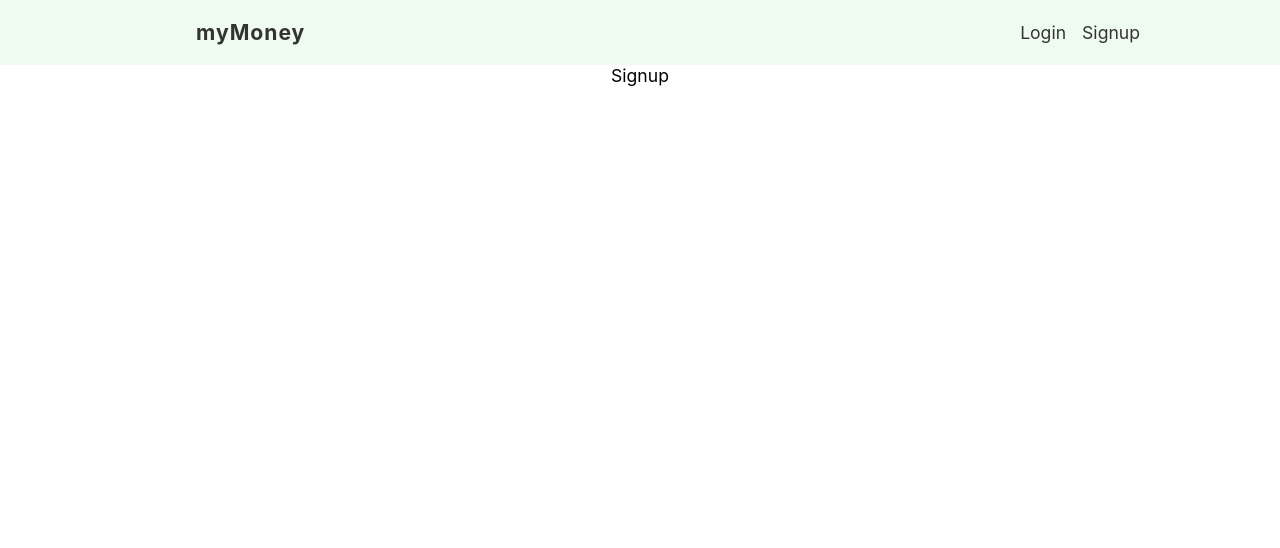
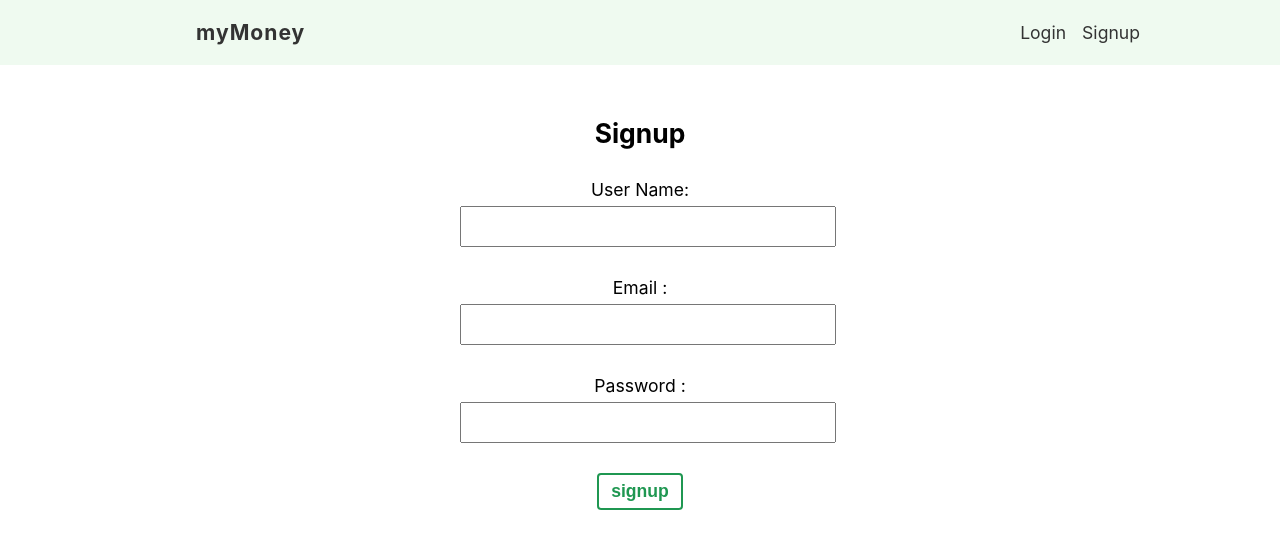
Before and after one commit to rkumayan/myMoney, a React (Create React App) app: page /signup in a window 1280 px wide. Shown: the top 548 px of the page. Built offline with nearby package versions, Linux system fonts and the light colour scheme.

Commit message:
added signup component

```diff
--- a/src/pages/login/Login.module.css
+++ b/src/pages/login/Login.module.css
@@ -1,7 +1,7 @@
 .login-form{
     max-width: 360px;
-    margin:60px auto;
-    padding: 20px;
+    margin:20px auto;
+    padding: 10px;
 }
 .login-form label{
     display: block;
--- a/src/pages/signup/Signup.js
+++ b/src/pages/signup/Signup.js
@@ -1,10 +1,43 @@
+import { useState } from 'react';
 import styles from './Signup.module.css';
 
 const Signup = () => {
+    const [user, setUser] = useState('');
+    const [email, setEmail] = useState('');
+    const [ password, setPassword] = useState('');
+
+    const handleSubmit = (e) =>{
+        e.preventDefault();
+    }
     return (
-        <div>
-            Signup
-        </div>
+        <form   onSubmit={handleSubmit}
+             className= {styles['signup-form']}>
+            <h2> Signup</h2>
+
+            <label>
+                <span> User Name:</span>
+                <input type="text"  minLength={3}
+                    onChange={ (e)=> setUser(e.target.value) }
+                    value = {user}
+                />
+            </label>
+
+            <label>
+                <span> Email :</span>
+                <input type="email"
+                    onChange={ (e)=> setEmail(e.target.value) }
+                    value = {email}
+                />
+            </label>
+            <label>
+                <span> Password :</span>
+                <input type="password"
+                    onChange={ (e)=> setPassword(e.target.value)}
+                    value = {password}
+                />
+            </label>
+            <button className="btn">signup</button>
+        </form>
      );
 }
 
--- a/src/pages/signup/Signup.module.css
+++ b/src/pages/signup/Signup.module.css
@@ -0,0 +1,19 @@
+.signup-form{
+    max-width: 360px;
+    margin:20px auto;
+    padding: 10px;
+}
+.signup-form label{
+    display: block;
+    margin: 30px auto;
+}
+.signup-form span{
+    display: block;
+    margin-bottom: 6px;
+}
+.signup-form input{
+    padding:8px 6px;
+    font-size: 1em;
+    color:#777;
+    width: 100%;
+}
```
